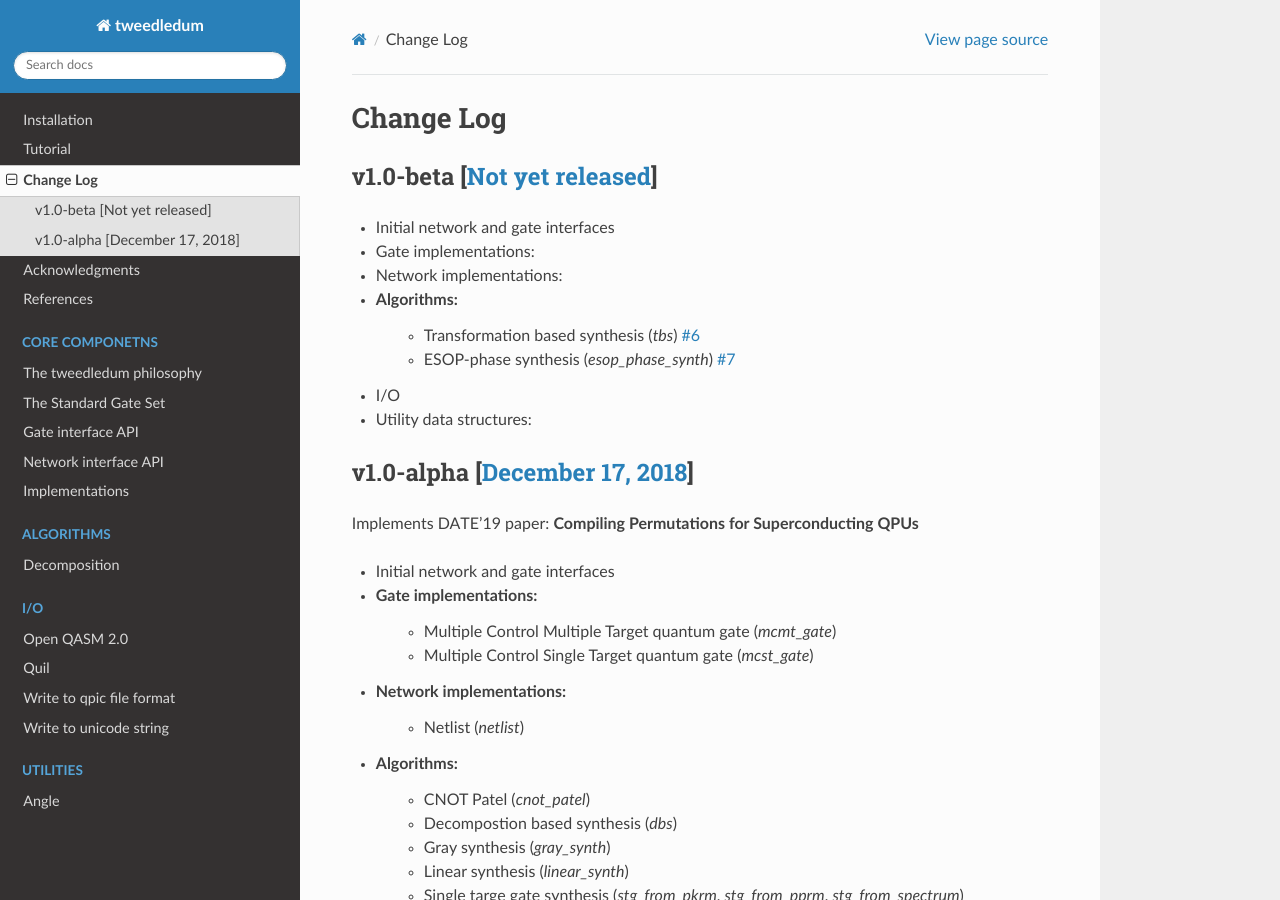
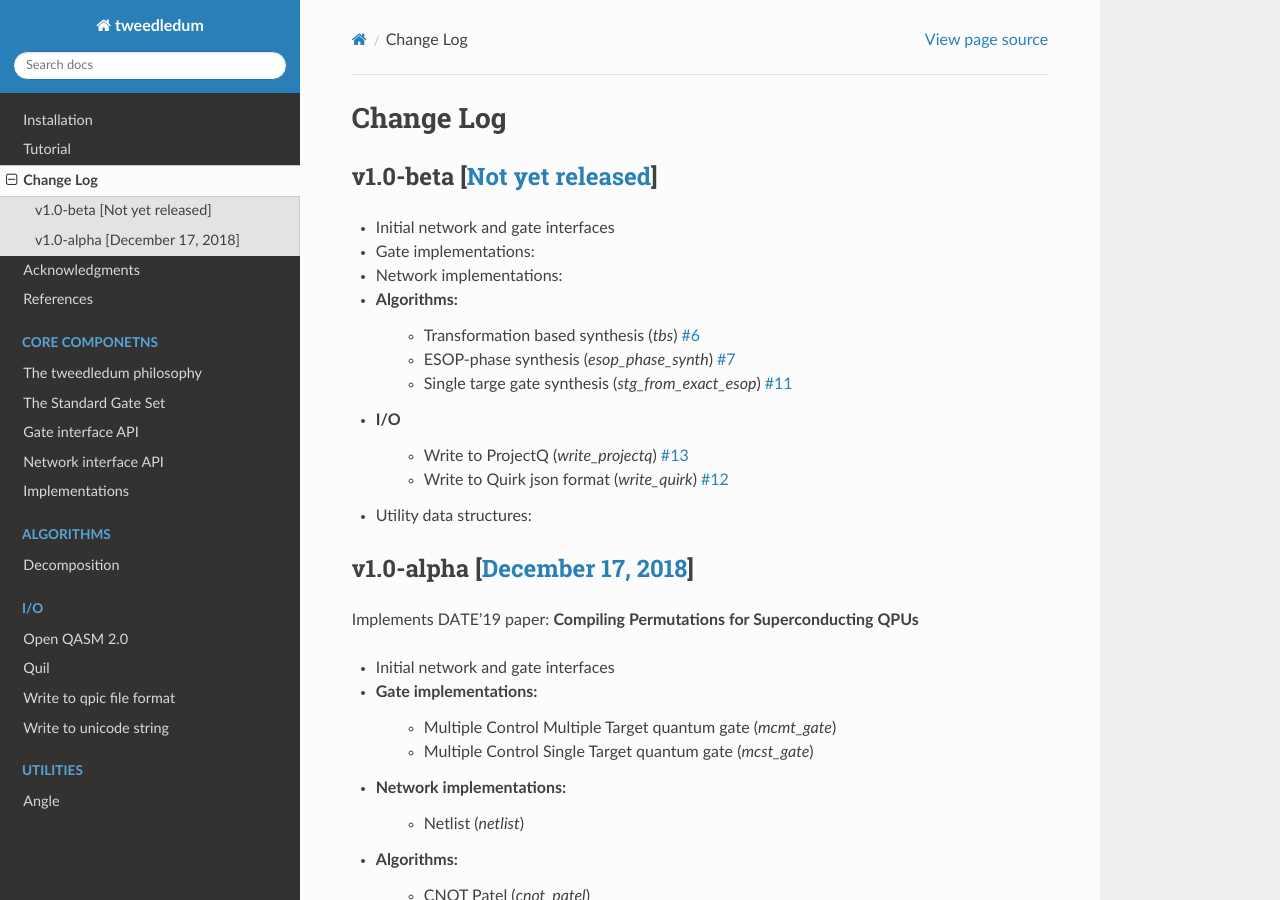
Before and after one commit to boschmitt/tweedledum, a Sphinx documentation site: the page built from docs/changelog.rst, in a window 1280 px wide and 900 px high. Built offline with Sphinx 7.4.7 and the Read the Docs theme 2.0.0, drawn with Linux system fonts in a browser that asks for light colours; pages that are not in the unit, such as notebooks, are missing from menus.

Commit message:
Update changelog.

```diff
--- a/docs/changelog.rst
+++ b/docs/changelog.rst
@@ -10,7 +10,10 @@ v1.0-beta [`Not yet released <https://github.com/boschmitt/tweedledum/tree/maste
 * Algorithms:
     - Transformation based synthesis (`tbs`) `#6 <https://github.com/boschmitt/tweedledum/pull/6>`_
     - ESOP-phase synthesis (`esop_phase_synth`) `#7 <https://github.com/boschmitt/tweedledum/pull/7>`_
+    - Single targe gate synthesis (`stg_from_exact_esop`) `#11 <https://github.com/boschmitt/tweedledum/pull/11>`_
 * I/O
+    - Write to ProjectQ (`write_projectq`) `#13 <https://github.com/boschmitt/tweedledum/pull/13>`_
+    - Write to Quirk json format (`write_quirk`) `#12 <https://github.com/boschmitt/tweedledum/pull/12>`_
 * Utility data structures:
 
 v1.0-alpha [`December 17, 2018 <https://github.com/boschmitt/tweedledum/tree/v1.0-alpha>`_]
```
